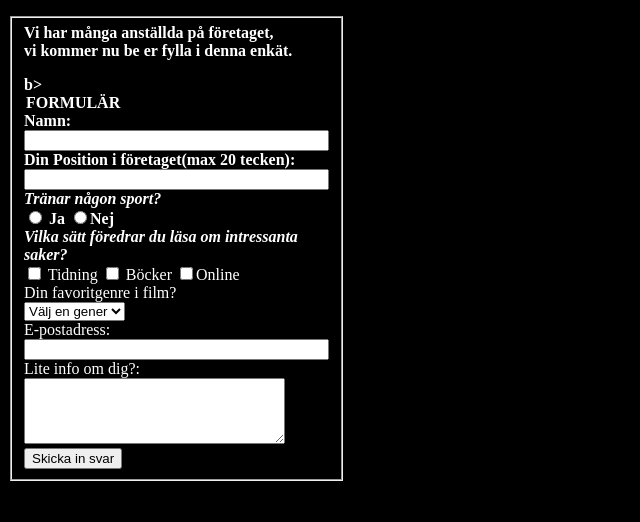
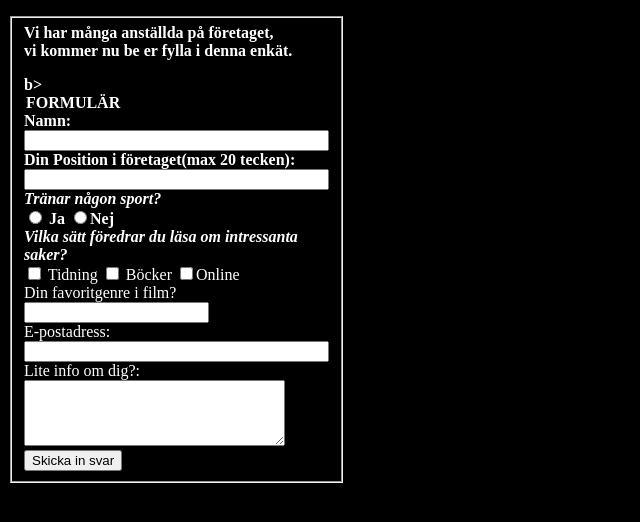
Before and after one commit to Saraldor/HTML, a plain HTML site: page Formulär/form.html in a window 1280 px wide. Shown: the whole page, without its empty margins (0-640 px from the left). Drawn offline with Linux system fonts and the light colour scheme.

Commit message:
Update form.html

```diff
--- a/Formulär/form.html
+++ b/Formulär/form.html
@@ -30,14 +30,15 @@
     <input type="checkbox" name="intresse" value="bocker"> Böcker
     <input type="checkbox" name="intresse" value="online">Online<br>
     <label for="film">Din favoritgenre i film?</label> <br>
-    <select name="film" size="1">
-         <option>Välj en gener</option>
-	    <option>Action</option>
-        <option>Romantik</option>
-        <option>Komedi</option>
-            <option>Drama</option>
-                <option>Skräck</option>
-        </select><br>
+    <input list="film">
+
+<datalist id="film">
+<option value="Action">
+<option value="Romantik">
+<option value="Komedi">
+<option value="Drama">
+    <option value="Skräck">
+</datalist><br>
 
     <label for="epost">E-postadress:</label> <br>
     <input type="text" name="epost" id="epost" size="35"/> <br>
```
